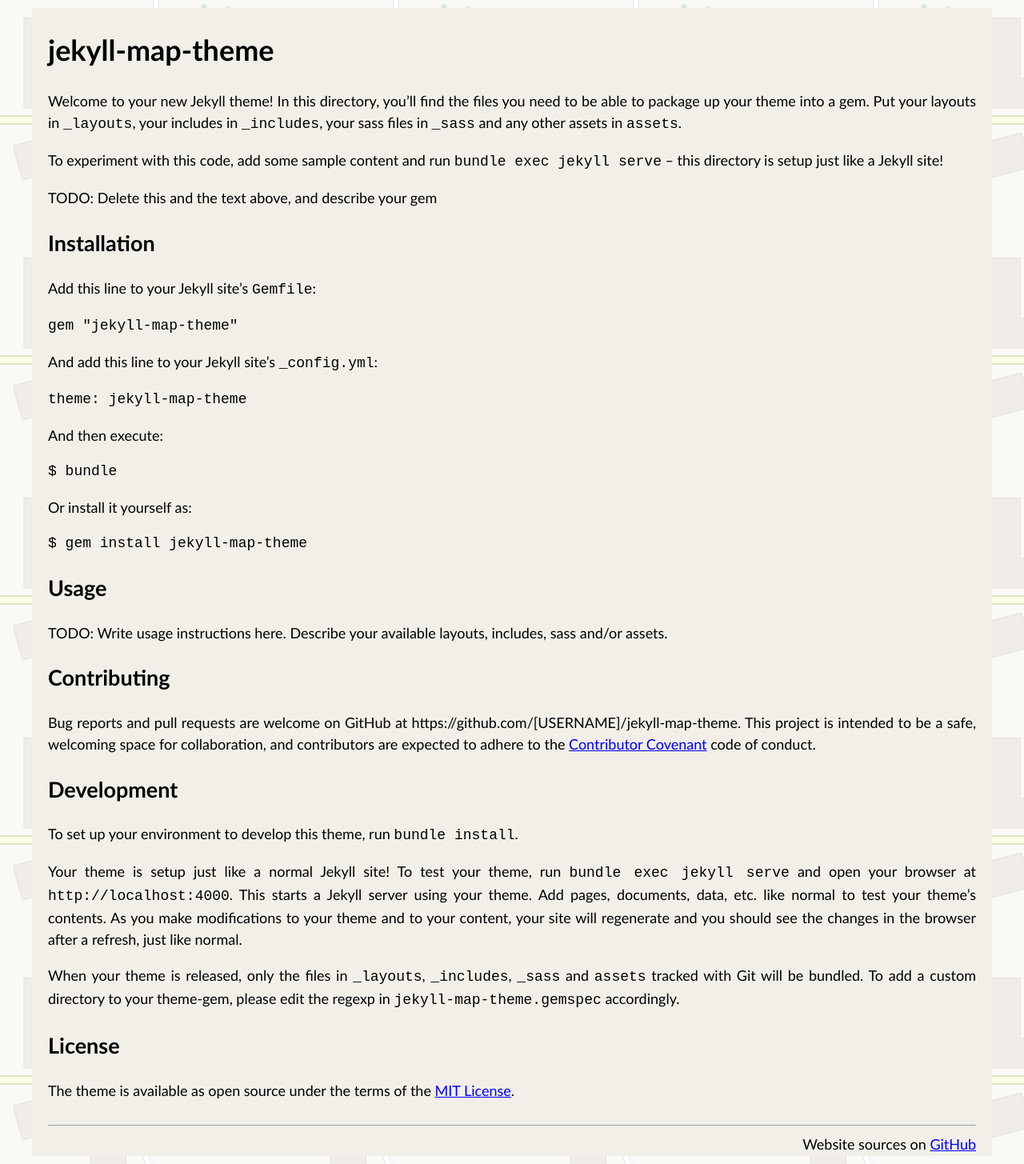
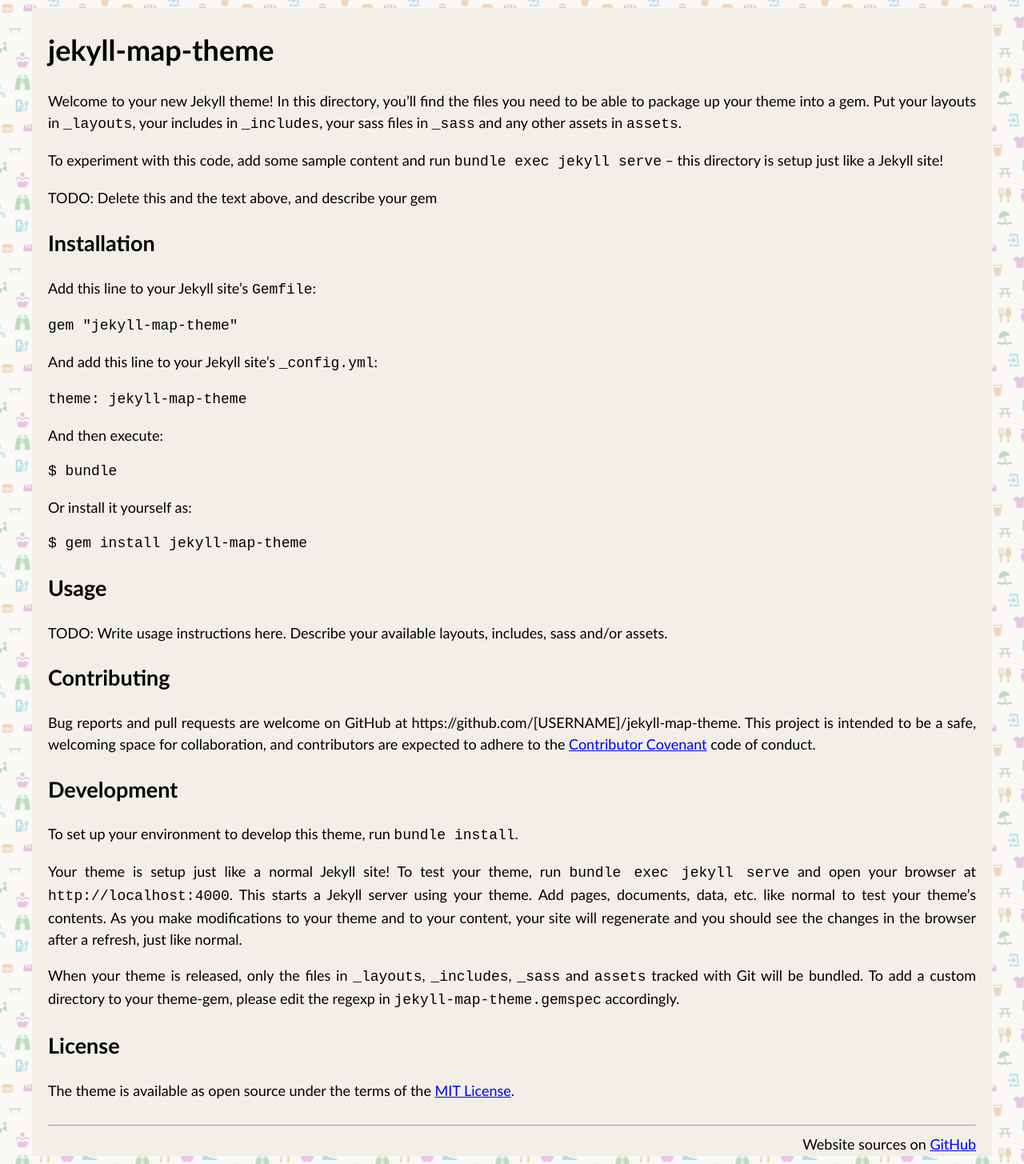
Before and after one commit to Binnette/jekyll-map-theme, a Jekyll site: the page built from README.md, in a window 1280 px wide. Shown: the whole page at 80% size. Built offline with Jekyll 4.4.1, drawn with Linux system fonts in a browser that asks for light colours; our own code applies the rules of GitHub Pages for plain Markdown files.

Commit message:
Background with map icons

```diff
--- a/_layouts/default.html
+++ b/_layouts/default.html
@@ -20,8 +20,10 @@
     <link rel="stylesheet" href="{{ "/assets/css/styles.css?v=" | append: site.github.build_revision | relative_url }}">
     <style>
         body {
-            background-image: url('{{ site.baseurl }}/assets/img/map.png');
+            background-image: url('{{ site.baseurl }}/assets/img/map_icons.png');
             background-repeat: repeat;
+            background-size: 150px;
+            background-color: #faf9f6;
         }
     </style>
 
```
Also changed, not shown: assets/img/map_icons.png (added).
